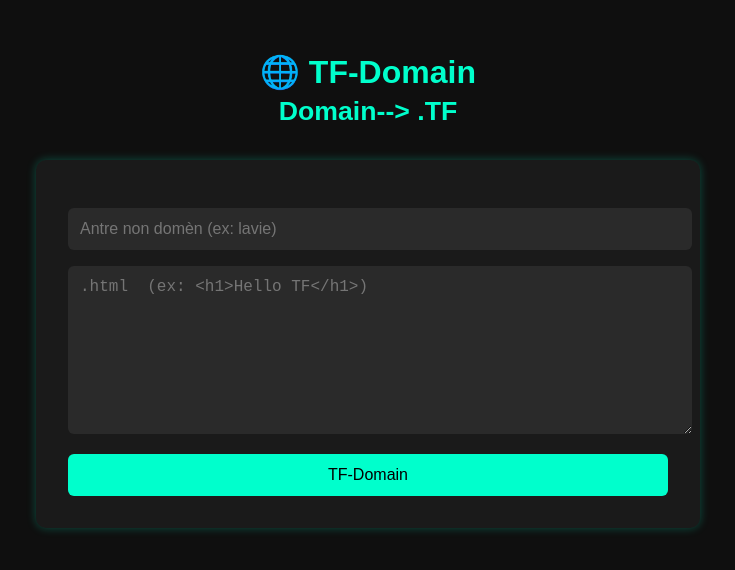
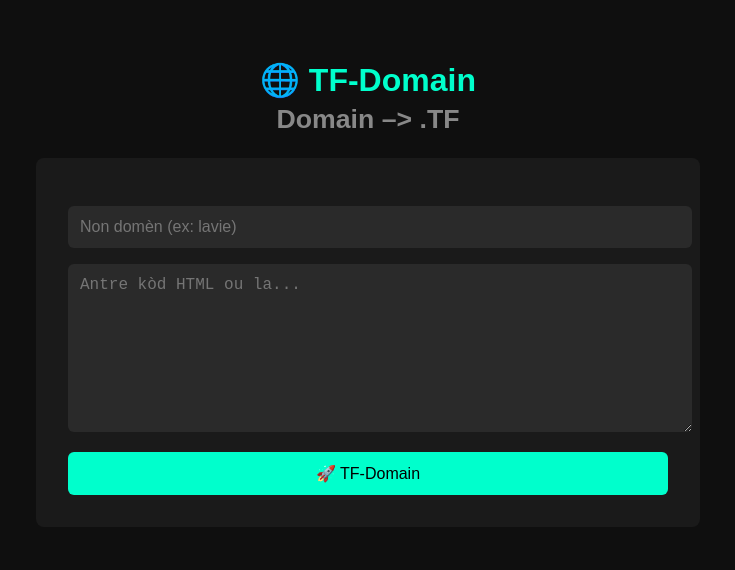
Before and after one commit to adamdh7/TF-Domain, a plain HTML site: page index.html in a window 1280 px wide. Shown: the whole page, without its empty margins (272-1007 px from the left). Drawn offline with Linux system fonts and the light colour scheme.

Commit message:
index.html

```diff
--- a/index.html
+++ b/index.html
@@ -5,97 +5,64 @@
   <meta name="viewport" content="width=device-width, initial-scale=1.0"/>
   <title>TF-Domain</title>
   <style>
-    body {
-      font-family: sans-serif;
-      background: #0f0f0f;
-      color: white;
-      margin: 0;
-      padding: 2rem;
-    }
-    h1 {
-      text-align: center;
-      font-size: 2rem;
-      color: #00ffcc;
-    }
-    form {
-      max-width: 600px;
-      margin: 2rem auto;
-      background: #1a1a1a;
-      padding: 2rem;
-      border-radius: 10px;
-      box-shadow: 0 0 10px #00ffcc44;
-    }
-    input, textarea, button {
-      width: 100%;
-      margin-top: 1rem;
-      padding: 0.75rem;
-      border: none;
-      border-radius: 6px;
-      font-size: 1rem;
-    }
-    input, textarea {
-      background: #2a2a2a;
-      color: white;
-    }
-    button {
-      background: #00ffcc;
-      color: black;
-      cursor: pointer;
-    }
-    #result {
-      margin-top: 1rem;
-      text-align: center;
-    }
-    a {
-      color: #00ffcc;
-      text-decoration: none;
-    }
+    body { background: #0f0f0f; color: #fff; font-family: sans-serif; padding: 2rem; }
+    form { max-width: 600px; margin: auto; background: #1a1a1a; padding: 2rem; border-radius: 8px; }
+    input, textarea, button { width: 100%; margin-top: 1rem; padding: .75rem; border: none; border-radius: 6px; font-size: 1rem; }
+    input, textarea { background: #2a2a2a; color: #fff; }
+    button { background: #00ffcc; color: #000; cursor: pointer; }
+    #result { margin-top: 1rem; text-align: center; }
+    a { color: #00ffcc; }
   </style>
 </head>
 <body>
 
-  <h1>🌐 TF-Domain<br><small>Domain--> .TF</small></h1>
+  <h1 style="text-align:center; color:#00ffcc;">🌐 TF-Domain<br><small style="color:#888;">Domain –> .TF</small></h1>
 
-  <form id="form">
-    <input name="name" placeholder="Antre non domèn (ex: lavie)" required />
-    <textarea name="code" placeholder=".html  (ex: <h1>Hello TF</h1>)" rows="8" required></textarea>
-    <button type="submit">TF-Domain</button>
+  <form id="tfForm">
+    <!-- ATTENTION : name="domain" -->
+    <input id="domain" name="domain" type="text" placeholder="Non domèn (ex: lavie)" required />
+
+    <!-- ATTENTION : name="code" -->
+    <textarea id="code" name="code" rows="8" placeholder="Antre kòd HTML ou la..." required></textarea>
+
+    <button type="submit">🚀 TF-Domain</button>
   </form>
 
   <div id="result"></div>
 
   <script>
-    const form = document.getElementById('form');
-    const result = document.getElementById('result');
+    document.getElementById('tfForm').addEventListener('submit', async function(e) {
+      e.preventDefault();
 
-    form.onsubmit = async (e) => {
-      e.preventDefault();
-      const name = form.name.value.trim();
-      const code = form.code.value;
+      const domain = document.getElementById('domain').value.trim();
+      const code   = document.getElementById('code').value.trim();
+      const result = document.getElementById('result');
 
-      if (!name || !code) return;
+      if (!domain || !code) {
+        result.innerHTML = '<span style="color:#f55;">❌ Erè: Domain or code missing</span>';
+        return;
+      }
 
-      result.innerHTML = "...";
+      result.textContent = '⏳ Ap kreye domèn ou...';
 
       try {
-        const res = await fetch('/api/register', {
-          method: 'POST',
+        const res  = await fetch('/api/register', {
+          method:  'POST',
           headers: { 'Content-Type': 'application/json' },
-          body: JSON.stringify({ name, code })
+          body:    JSON.stringify({ domain, code })
         });
-
         const data = await res.json();
 
         if (data.success) {
-          result.innerHTML = `✅ TF-Domain: <br><a href="${data.url}" target="_blank">${data.domain}</a>`;
+          result.innerHTML = `✅ Domèn kreye: <a href="${data.url}" target="_blank">${data.domain}</a>`;
         } else {
-          result.innerHTML = `❌ Erè: ${data.error}`;
+          result.innerHTML = `<span style="color:#f55;">❌ Erè: ${data.error || data.message}</span>`;
         }
       } catch (err) {
-        result.innerHTML = `❌ Erè rezo`;
+        result.innerHTML = '<span style="color:#f55;">❌ Erè rezo</span>';
         console.error(err);
       }
-    };
+    });
   </script>
 
 </body>
```
